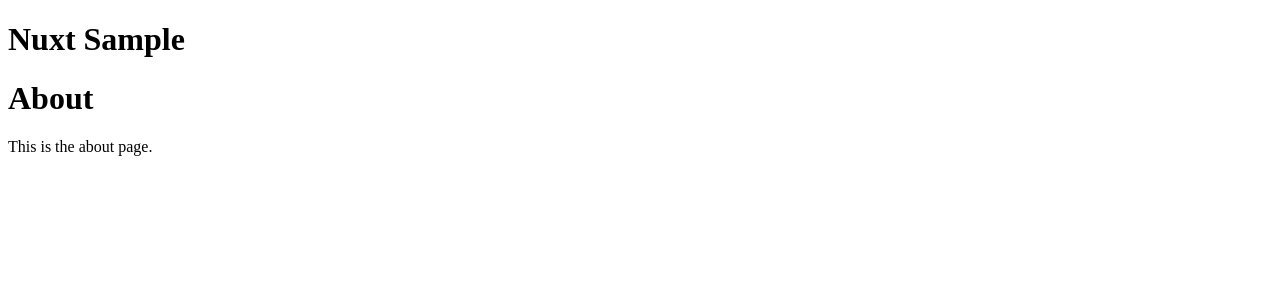
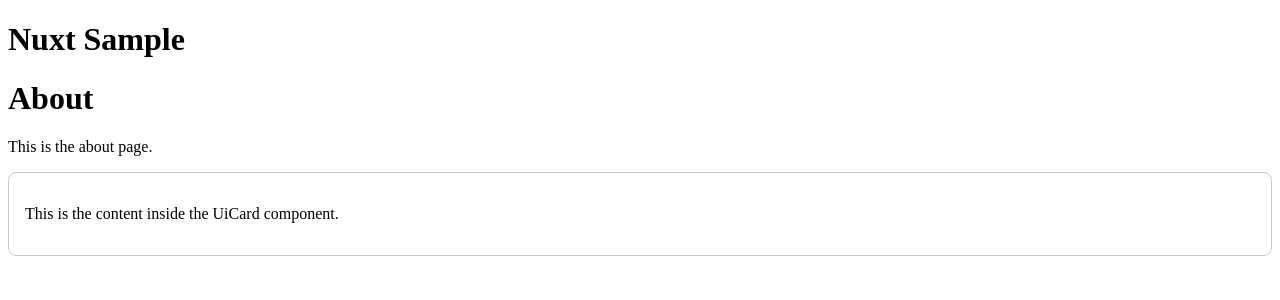
Before and after one commit to yasushi-mo/nuxt-sample, a Nuxt app: page /about in a window 1280 px wide. Shown: the top 300 px of the page. Built offline with nearby package versions, Linux system fonts and the light colour scheme.

Commit message:
Add: UiCard

```diff
--- /dev/null
+++ b/components/ui/Card.vue
@@ -0,0 +1,14 @@
+<template>
+  <div class="card">
+    <slot />
+  </div>
+</template>
+
+<style scoped>
+.card {
+  border: 1px solid #ccc;
+  border-radius: 8px;
+  padding: 1rem;
+  background-color: #fff;
+}
+</style>
--- a/pages/about.vue
+++ b/pages/about.vue
@@ -2,5 +2,6 @@
   <div>
     <h1>About</h1>
     <p>This is the about page.</p>
+    <UiCard><p>This is the content inside the UiCard component.</p></UiCard>
   </div>
 </template>
```
